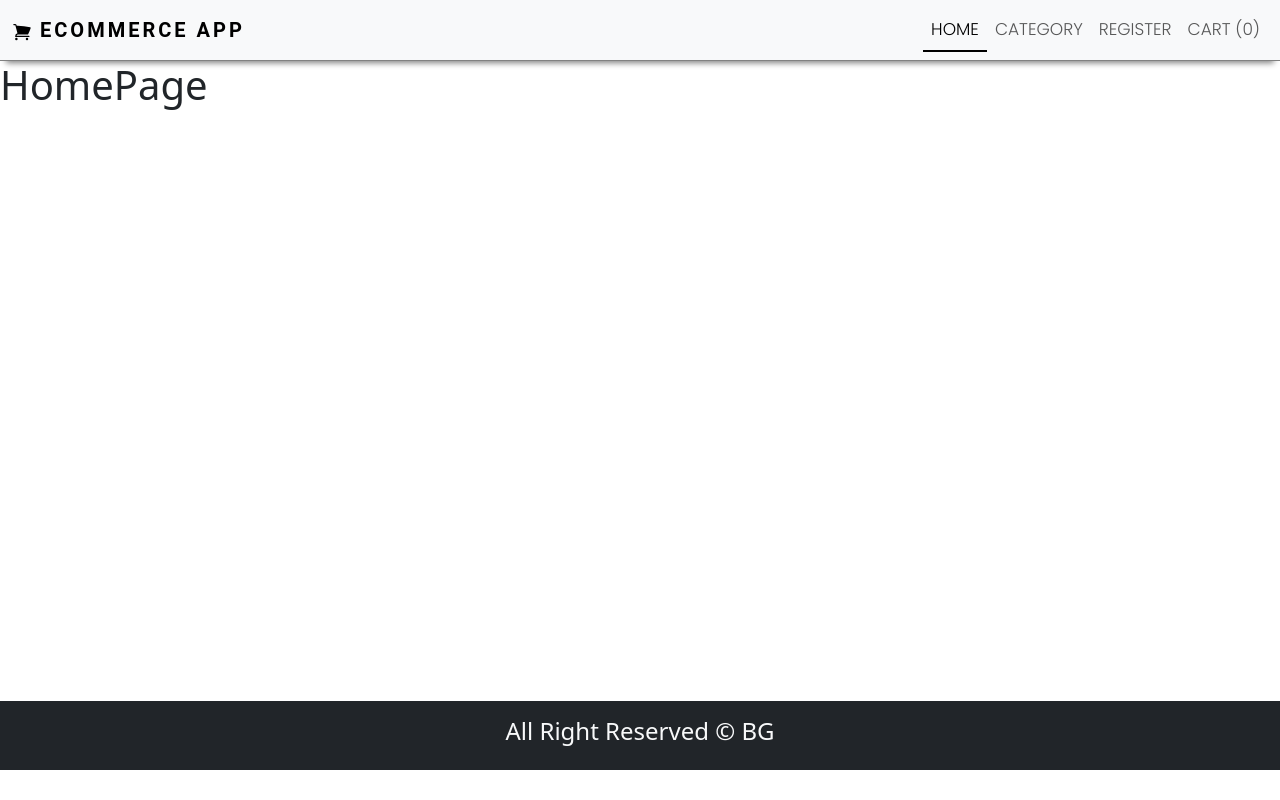
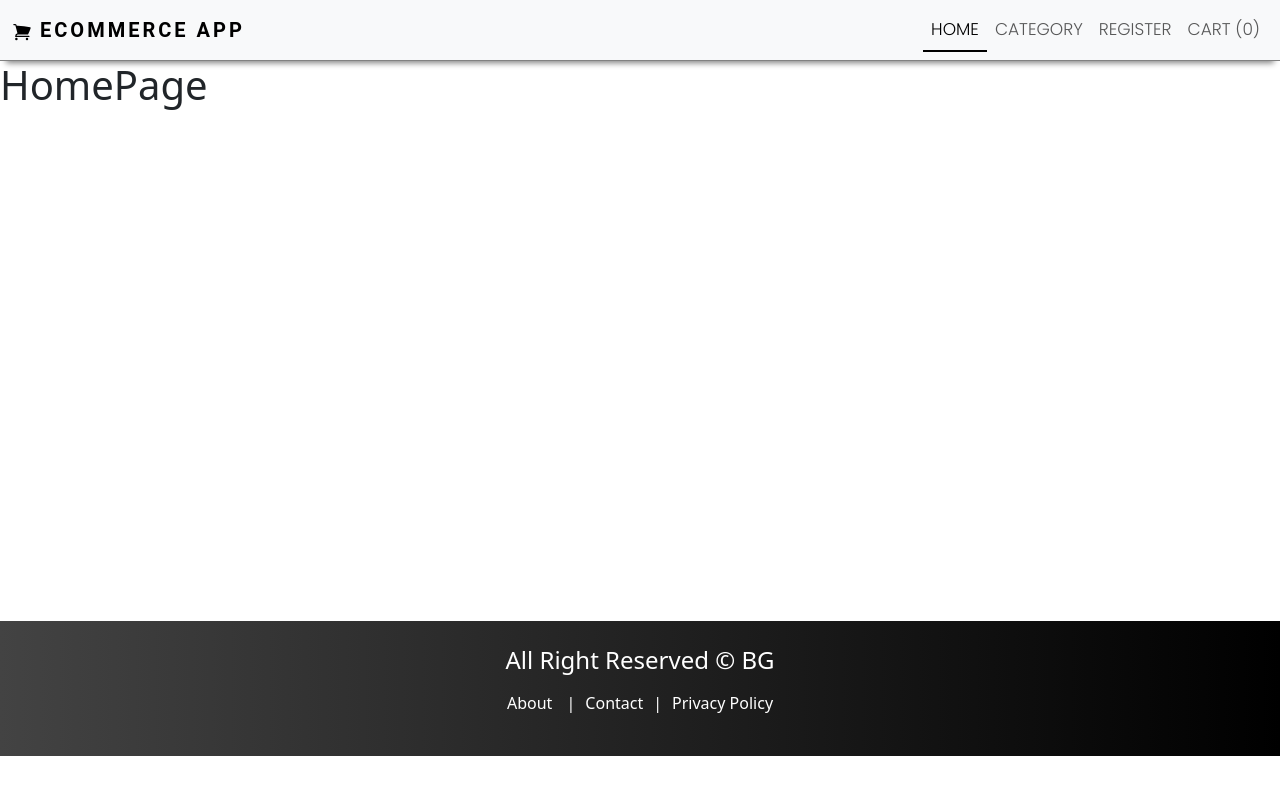
Before and after one commit to BardavalGovind/Ecommerce-Website, a React (Create React App) app in the folder client/: page / in a window 1280 px wide. Built offline with nearby package versions, Linux system fonts and the light colour scheme; a web font is replaced by a local one.

Commit message:
footer page completed

```diff
--- a/client/src/components/Layout/Footer.js
+++ b/client/src/components/Layout/Footer.js
@@ -1,9 +1,15 @@
 import React from 'react'
+import {Link} from 'react-router-dom';
 
 const Footer = () => {
   return (
-    <div className='bg-dark text-light p-3'>
+    <div className='footer'>
       <h4 className='text-center'>All Right Reserved &copy; BG</h4>
+      <p className='text-center mt-3'>
+        <Link to="/about">About</Link> |
+        <Link to="/contact">Contact</Link>|
+        <Link to="/policy">Privacy Policy</Link>
+      </p>
     </div>
   )
 }
--- a/client/src/components/Layout/Layout.js
+++ b/client/src/components/Layout/Layout.js
@@ -6,7 +6,7 @@ const Layout = ({ children }) => {
   return (
     <div>
       <Header/>
-      <main style={{ minHeight: "80vh" }}>{children}</main>
+      <main style={{ minHeight: "70vh" }}>{children}</main>
       <Footer/>
     </div>
   );
--- a/client/src/index.css
+++ b/client/src/index.css
@@ -35,3 +35,29 @@
     font-family: "roboto", sans-serif;
     letter-spacing: 3px;
 }
+
+/* ==========================
+==========footer============ */
+
+.footer{
+  color: white;
+  padding: 25px;
+  background: #000;
+  background: -webkit-linear-gradient(
+    to right,
+    #434343,
+    #000000
+  );
+  background: linear-gradient(to right, #434343, #000000);
+}
+
+.footer a{
+  text-decoration: none;
+  color: white;
+  padding: 10px;
+}
+
+.footer a:hover{
+  color: #ffefba;
+  border-bottom: 1px solid #ffefba;
+}
```
